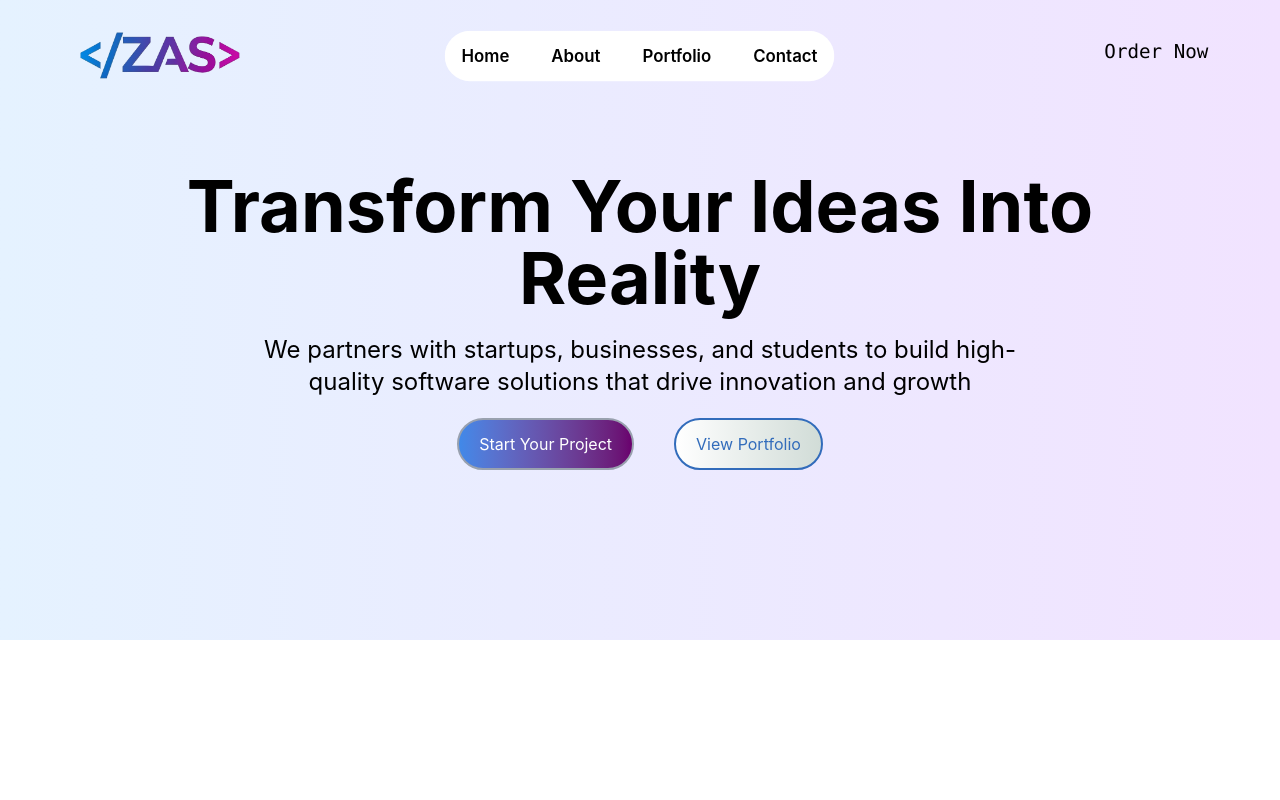
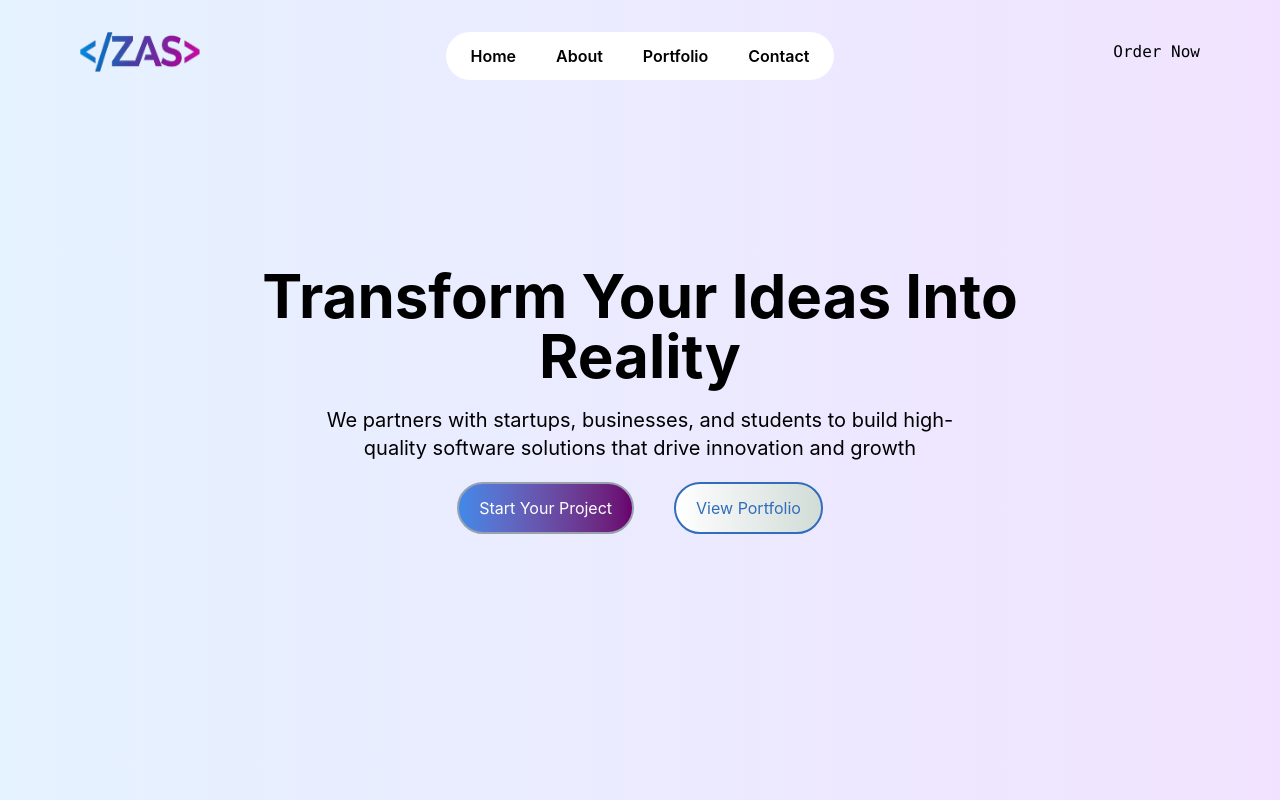
Before and after one commit to gitaufar/zas.dev, a React (Vite) app: page / in a window 1280 px wide. Built offline with nearby package versions, Linux system fonts and the light colour scheme.

Commit message:
refactor: resize HomePage section

```diff
--- a/src/componen/LandingPageComp/Navbar.tsx
+++ b/src/componen/LandingPageComp/Navbar.tsx
@@ -7,14 +7,14 @@ function Navbar() {
   return (
     <nav className="absolute w-full z-50 flex flex-row items-center bg-transparent">
       <div className="my-8 px-20 flex flex-row  w-full justify-between">
-        <img src="/assets/zas.png" alt="logo zas" className="w-40" />
+        <img src="/assets/zas.png" alt="logo zas" className="w-30" />
          <button className="hidden lg:flex group py-2 cursor-pointer text-black">
-          <div className="group-hover:scale-150 transition-all scale-120 font-mono">Order Now</div>
+          <div className="group-hover:scale-150 transition-all font-mono">Order Now</div>
         </button>
         <BurgerMenu className="lg:hidden flex scale-x-[-1]" color="white" size={10}/>
       </div>
 
-      <div className="hidden lg:flex h-fit w-fit mt-8 fixed container mx-auto inset-0 bg-white py-3 px-4 rounded-3xl scale-105">
+      <div className="hidden lg:flex h-fit w-fit mt-8 fixed container mx-auto inset-0 bg-white py-3 px-6 rounded-4xl">
         <ul className="flex justify-center gap-x-10 text-black">
           <a href="#" className="cursor-pointer hover:text-gray-400 font-semibold">
             Home
--- a/src/page/LandingPage.tsx
+++ b/src/page/LandingPage.tsx
@@ -2,8 +2,8 @@ import { HomePage } from "../section/HomePage"
 
 export const LandingPage = () => {
   return (
-    <div className="h-screen">
+    <main>
         <HomePage/>
-    </div>
+    </main>
   )
 }
--- a/src/section/HomePage.tsx
+++ b/src/section/HomePage.tsx
@@ -1,12 +1,12 @@
 export const HomePage = () => {
   return (
-    <section className="bg-gradient-to-r from-[#E5F2FF] to-[#F1E3FF] flex justify-center items-center w-full h-4/5">
+    <section className="bg-gradient-to-r from-[#E5F2FF] to-[#F1E3FF] flex justify-center items-center w-screen h-screen">
       <div className="flex flex-col gap-5">
         <div className="flex flex-col items-center text-center gap-5">
-          <h1 className="font-bold text-7xl max-w-[21ch]">
+          <h1 className="font-bold text-6xl max-w-[21ch]">
             Transform Your Ideas Into Reality
           </h1>
-          <p className=" max-w-[50ch] text-2xl">
+          <p className=" max-w-[50ch] text-xl">
             We partners with startups, businesses, and students to build
             high-quality software solutions that drive innovation and growth
           </p>
```
